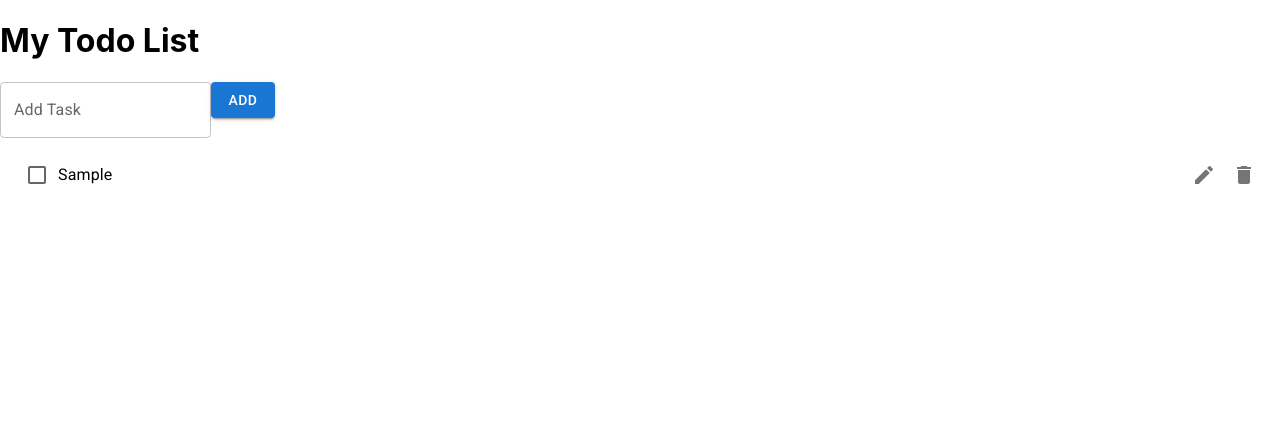
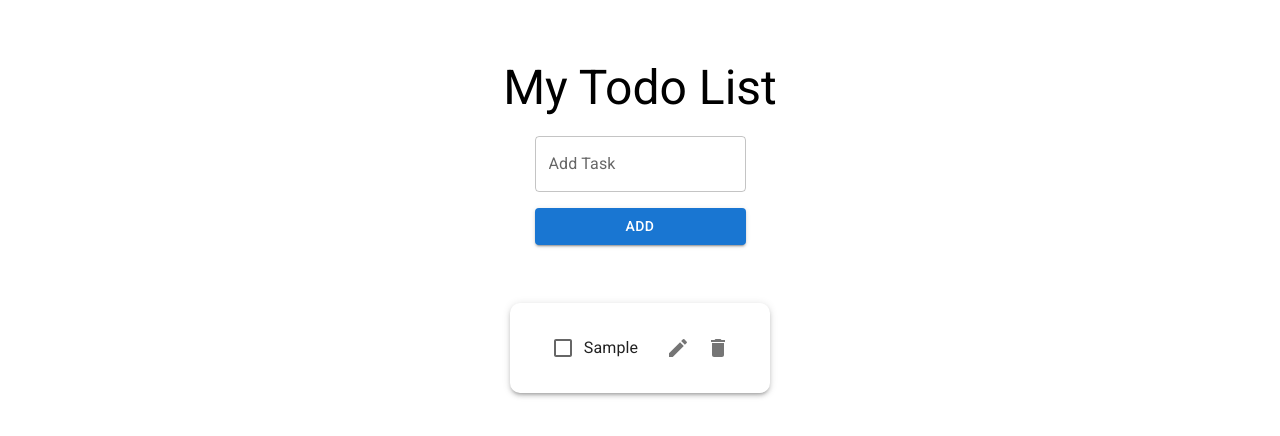
Before and after one commit to samofoke/todo-list-application, a React (Create React App) app: page / in a window 1280 px wide. Both pictures are taken after typing "Sample" into the empty fields and a click on the button "ADD". Shown: the top 436 px of the page. Built offline with nearby package versions, Linux system fonts and the light colour scheme.

Commit message:
added styling

```diff
--- a/src/components/AddTaskForm/AddTask.tsx
+++ b/src/components/AddTaskForm/AddTask.tsx
@@ -2,7 +2,7 @@ import React from "react";
 import { useFormik } from "formik";
 import * as Yup from "yup";
 import { v4 as uuidv4 } from "uuid";
-import { TextField, Button } from "@mui/material";
+import { TextField, Button, Container, Box, Stack } from "@mui/material";
 import { toDoTask } from "../../Task/task";
 
 interface AddTaskProps {
@@ -32,9 +32,12 @@ const AddTaskForm: React.FunctionComponent<AddTaskProps> = ({ onAddTask }) => {
   });
 
   return (
-    <>
+    <Container maxWidth="md">
+      <Box sx={{ display: "flex", justifyContent: "center" }}>
         <form onSubmit={formik.handleSubmit}>
+          <Stack direction="column" spacing={2}>
             <TextField
+              sx={{ marginRight: "30px" }}
               label="Add Task"
               {...formik.getFieldProps("task")}
               error={formik.touched.task && Boolean(formik.errors.task)}
@@ -43,8 +46,10 @@ const AddTaskForm: React.FunctionComponent<AddTaskProps> = ({ onAddTask }) => {
             <Button type="submit" variant="contained" color="primary">
               Add
             </Button>
+          </Stack>
         </form>
-    </>
+      </Box>
+    </Container>
   );
 };
 
--- a/src/components/EditTask/EditTask.tsx
+++ b/src/components/EditTask/EditTask.tsx
@@ -1,7 +1,7 @@
 import React, { useState } from "react";
 import { useFormik } from "formik";
 import * as Yup from "yup";
-import { TextField, Button } from "@mui/material";
+import { TextField, Button, Container, Box, Grid } from "@mui/material";
 import { toDoTask } from "../../Task/task";
 
 interface EditProps {
@@ -33,17 +33,30 @@ const EditTask: React.FunctionComponent<EditProps> = ({
   });
 
   return (
+    <Container maxWidth="sm">
+      <Box sx={{ display: "flex", alignItems: "center" }}>
         <form onSubmit={formik.handleSubmit}>
+          <Grid container spacing={2}>
+            <Grid item xs={10}>
               <TextField
+                fullWidth
                 label="edit task"
                 {...formik.getFieldProps("editTask")}
-        error={formik.touched.editTask && Boolean(formik.errors.editTask)}
+                error={
+                  formik.touched.editTask && Boolean(formik.errors.editTask)
+                }
                 helperText={formik.touched.editTask && formik.errors.editTask}
               />
+            </Grid>
+            <Grid item xs={2}>
               <Button type="submit" variant="contained" color="primary">
                 Save
               </Button>
+            </Grid>
+          </Grid>
         </form>
+      </Box>
+    </Container>
   );
 };
 
--- a/src/components/TaskItem/TaskItem.tsx
+++ b/src/components/TaskItem/TaskItem.tsx
@@ -1,5 +1,11 @@
 import React from "react";
-import { Checkbox, ListItem, ListItemText, IconButton } from "@mui/material";
+import {
+  Checkbox,
+  ListItem,
+  ListItemText,
+  IconButton,
+  Paper,
+} from "@mui/material";
 import EditIcon from "@mui/icons-material/Edit";
 import DeleteIcon from "@mui/icons-material/Delete";
 import { toDoTask } from "../../Task/task";
@@ -30,13 +36,17 @@ const TaskItems: React.FunctionComponent<ItemProps> = ({
   };
 
   return (
+    <Paper elevation={3} sx={{ mb: 2, p: 2, borderRadius: "10px" }}>
       <ListItem>
         <>
           <Checkbox checked={task.completed} onChange={handleToggle} />
           <ListItemText
             id={task.id}
             primary={task.text}
-          sx={{ textDecoration: task.completed ? "line-through" : "none" }}
+            sx={{
+              textDecoration: task.completed ? "line-through" : "none",
+              marginRight: "20px",
+            }}
           />
           <IconButton onClick={handleEditClick}>
             <EditIcon />
@@ -46,6 +56,7 @@ const TaskItems: React.FunctionComponent<ItemProps> = ({
           </IconButton>
         </>
       </ListItem>
+    </Paper>
   );
 };
 
--- a/src/components/TodoList/TodoList.tsx
+++ b/src/components/TodoList/TodoList.tsx
@@ -1,6 +1,6 @@
 import React from "react";
 import { toDoTask } from "../../Task/task";
-import { List } from "@mui/material";
+import { List, Grid, Container } from "@mui/material";
 import TaskItems from "../TaskItem/TaskItem";
 
 interface ListItemProps {
@@ -17,6 +17,9 @@ const TodoList: React.FunctionComponent<ListItemProps> = ({
   onDelete,
 }) => {
   return (
+    <Container maxWidth="sm" sx={{ marginTop: "50px" }}>
+      <Grid container justifyContent="center">
+        <Grid item>
           <List>
             {tasks.map((task) => (
               <TaskItems
@@ -28,6 +31,9 @@ const TodoList: React.FunctionComponent<ListItemProps> = ({
               />
             ))}
           </List>
+        </Grid>
+      </Grid>
+    </Container>
   );
 };
 
--- a/src/pages/MainTasks.tsx
+++ b/src/pages/MainTasks.tsx
@@ -1,6 +1,6 @@
 import React, { useState, useEffect } from "react";
 import { toDoTask } from "../Task/task";
-import { Dialog } from "@mui/material";
+import { Dialog, Typography, Container, DialogContent } from "@mui/material";
 import AddTaskForm from "../components/AddTaskForm/AddTask";
 import { saveTasks, laodTasks } from "../utils/localStorage";
 import TodoList from "../components/TodoList/TodoList";
@@ -12,7 +12,6 @@ const MainTasks: React.FunctionComponent = () => {
   const [isOpen, setOpen] = useState(false);
 
   const handleAddTask = (newTask: toDoTask) => {
-    console.log("new: ", newTask);
     setTasks((prevTasks) => {
       const updatedTasks = [...prevTasks, newTask];
       saveTasks(updatedTasks);
@@ -42,7 +41,6 @@ const MainTasks: React.FunctionComponent = () => {
     const updateTogle = tasks.map((task) =>
       task.id === taskId ? { ...task, completed: !task.completed } : task
     );
-    console.log("update: ", updateTogle);
     setTasks(updateTogle);
     saveTasks(updateTogle);
   };
@@ -57,8 +55,13 @@ const MainTasks: React.FunctionComponent = () => {
   }, [tasks]);
 
   return (
-    <>
-      <h1>My Todo List</h1>
+    <Container maxWidth="md" sx={{ marginTop: "60px" }}>
+      <Typography
+        variant="h3"
+        sx={{ textAlign: "center", marginBottom: "20px" }}
+      >
+        My Todo List
+      </Typography>
       <AddTaskForm onAddTask={handleAddTask} />
       <TodoList
         tasks={tasks}
@@ -66,7 +69,8 @@ const MainTasks: React.FunctionComponent = () => {
         onToggleComplete={handleToggleComplete}
         onDelete={handleDelete}
       />
-      <Dialog open={isOpen} onClose={handleClose}>
+      <Dialog open={isOpen} onClose={handleClose} maxWidth="md">
+        <DialogContent sx={{ minWidth: "400px" }}>
           {editTask && (
             <EditTask
               task={
@@ -80,8 +84,9 @@ const MainTasks: React.FunctionComponent = () => {
               onClose={handleClose}
             />
           )}
+        </DialogContent>
       </Dialog>
-    </>
+    </Container>
   );
 };
 
--- a/src/utils/localStorage.ts
+++ b/src/utils/localStorage.ts
@@ -3,7 +3,11 @@ import { toDoTask } from "../Task/task";
 const local_key = "tasks";
 
 const saveTasks = (tasks: toDoTask[]): void => {
-  localStorage.setItem(local_key, JSON.stringify(tasks));
+  try {
+    localStorage.setItem(local_key, JSON.stringify(tasks));
+  } catch (error) {
+    console.error("Error saving tasks to localStorage: ", error);
+  }
 };
 
 const laodTasks = (): toDoTask[] => {
```
Lines whose indentation alone changed are shown as unchanged.
